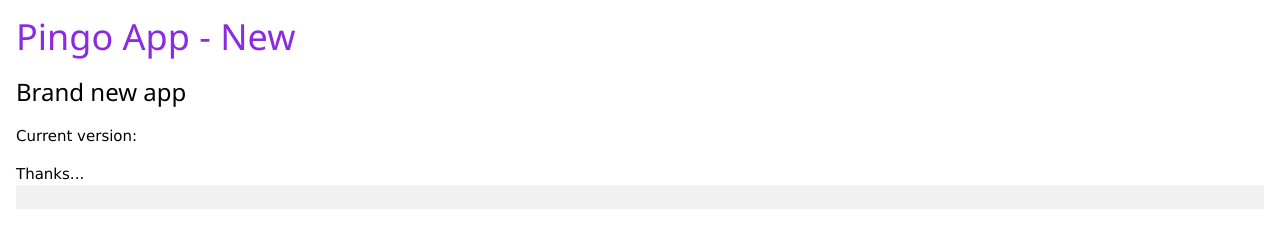
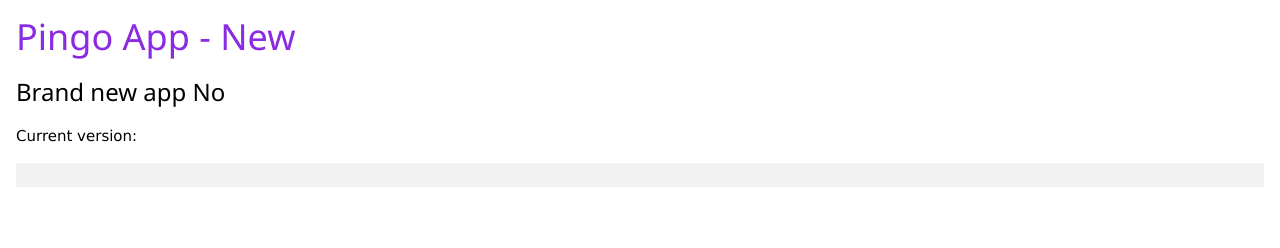
Before and after one commit to ShaileshInfo/pingo, an Electron app: page src/gui/index.html in a window 1280 px wide. Drawn offline with nearby package versions, Linux system fonts and the light colour scheme; no server answers.

Commit message:
second commit

```diff
--- a/package.json
+++ b/package.json
@@ -1,6 +1,6 @@
 {
   "name": "pingo",
-  "version": "1.0.5",
+  "version": "1.0.7",
   "description": "Love for NodeJS",
   "main": "src/core/main.js",
   "scripts": {
--- a/src/gui/index.html
+++ b/src/gui/index.html
@@ -8,14 +8,14 @@
   <div class="w3-container">
 
     <h1 style="color:blueviolet">Pingo App - New</h1>
-    <h3>Brand new app</h3>
+    <h3>Brand new app No</h3>
 
     <p>
       Current version: <span id="version"></span>
     </p>
 
     <div id="messages" style="color:cyan"></div>
-Thanks...
+
     <div class="w3-light-grey">
       <div class="w3-blue" style="height:24px;width:0%" id="progressBar"></div>
     </div>
```
